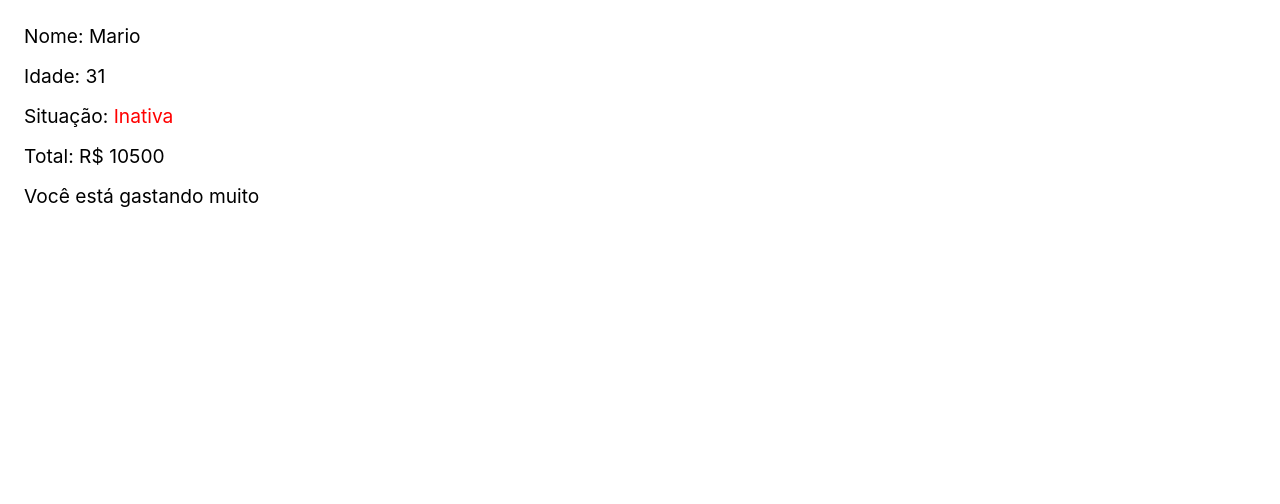
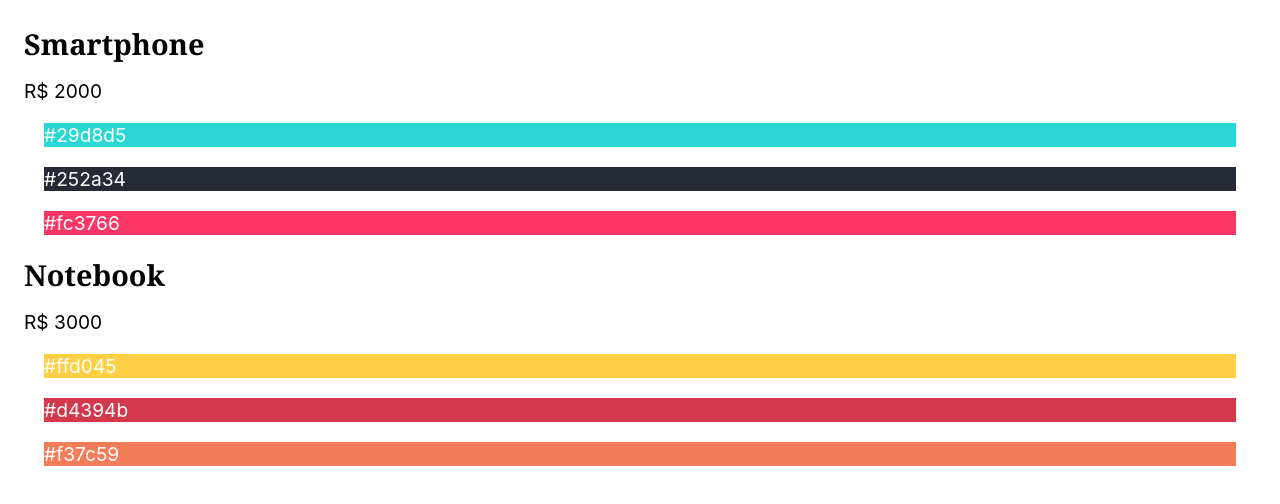
Before and after one commit to Emilio133752/projectInit, a React (Vite) app: page / in a window 1280 px wide. Shown: the top 504 px of the page. Built offline with nearby package versions, Linux system fonts and the light colour scheme.

Commit message:
exercio dois

```diff
--- a/src/App.jsx
+++ b/src/App.jsx
@@ -1,11 +1,13 @@
 import React from "react"
 import Exercicio from './aula02Jsx.jsx'
+import Array from './array.jsx'
+import Exercicio2 from './exercico2.jsx'
 
 
 const App = () => {
   return (
     <React.Fragment>
-      <Exercicio/>
+      <Exercicio2/>
     </React.Fragment>
   )
 }
--- /dev/null
+++ b/src/array.jsx
@@ -0,0 +1,16 @@
+import React from "react"
+
+const Array = () => {
+
+  const produtos = ["Valores", "EM "
+  ]
+
+  return (
+    <div>
+      {produtos.map((item) => (
+        <li key={item}>{item}</li>
+      ))}
+    </div>
+    );
+}
+export default Array
--- /dev/null
+++ b/src/exercico2.jsx
@@ -0,0 +1,49 @@
+import React from "react"
+
+
+const produtos = [
+  {
+    id: 1,
+    nome: 'Smartphone',
+    preco: 'R$ 2000',
+    cores: ['#29d8d5', '#252a34', '#fc3766'],
+  },
+  {
+    id: 2,
+    nome: 'Notebook',
+    preco: 'R$ 3000',
+    cores: ['#ffd045', '#d4394b', '#f37c59'],
+  },
+  {
+    id: 3,
+    nome: 'Tablet',
+    preco: 'R$ 1500',
+    cores: ['#365069', '#47c1c8', '#f95786'],
+  },
+];
+
+const Exercicio2 = () => {
+  return (
+    <section>
+      {produtos
+      .filter((produto) => Number(produto.preco.replace('R$', '')) > 1500)
+      .map((produto) =>(
+        <div key={produto.id}>
+          <h1>{produto.nome}</h1>
+          <p>{produto.preco}</p>
+          {produto.cores.map((item) => (
+            <ul key={item} style={{
+              color: "white",
+              padding: "0px",
+              margin: "20px",
+              backgroundColor: item,
+            }}>{item}
+            </ul>
+          ))}
+        </div>
+      ))
+      }
+    </section>
+  )
+}
+export default Exercicio2
```
